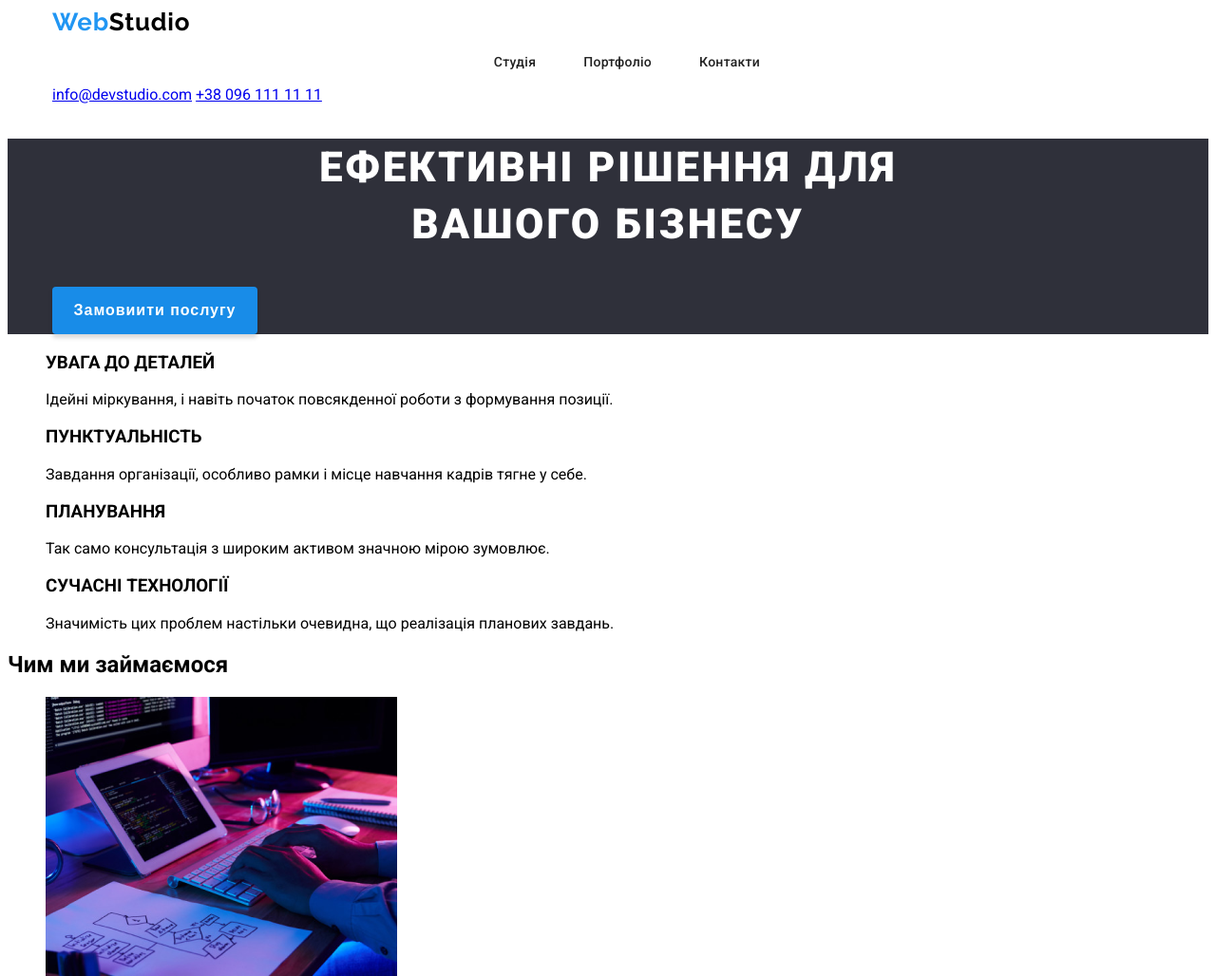
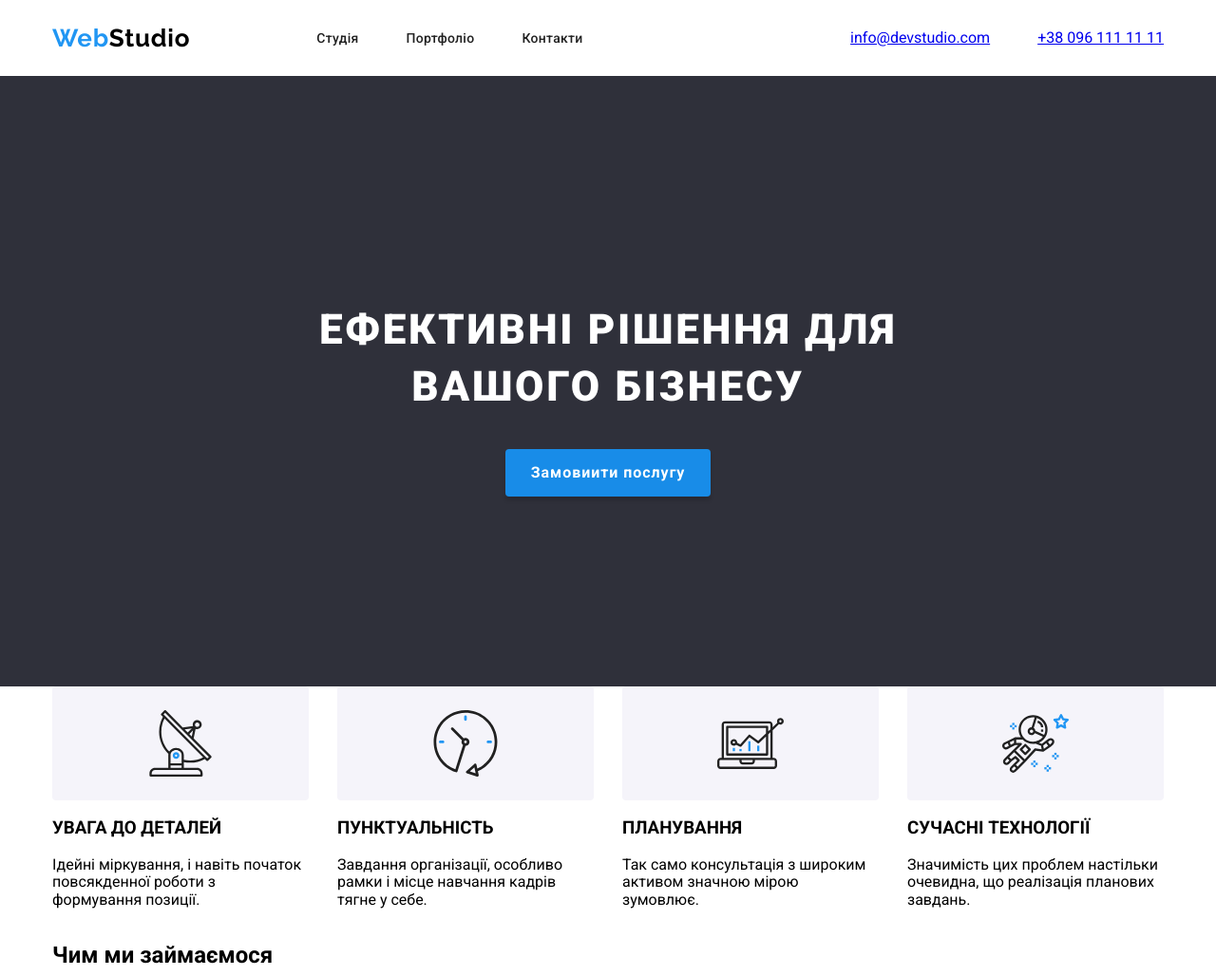
Before and after one commit to FaZT1K/WebStudio2, a plain HTML site: page index.html in a window 1280 px wide. Shown: the top 1028 px of the page at 95% size. Drawn offline with nearby package versions, Linux system fonts and the light colour scheme.

Commit message:
first commit

```diff
--- a/index.html
+++ b/index.html
@@ -6,14 +6,22 @@
     <meta name="viewport" content="width=device-width, initial-scale=1.0" />
     <title>WebStudio</title>
     <link
+      rel="stylesheet"
+      href="https://cdnjs.cloudflare.com/ajax/libs/modern-normalize/2.0.0/modern-normalize.min.css"
+      integrity="sha512-4xo8blKMVCiXpTaLzQSLSw3KFOVPWhm/TRtuPVc4WG6kUgjH6J03IBuG7JZPkcWMxJ5huwaBpOpnwYElP/m6wg=="
+      crossorigin="anonymous"
+      referrerpolicy="no-referrer"
+    />
+    <link
       href="https://fonts.googleapis.com/css2?family=Raleway:wght@700&family=Roboto:wght@400;500;700;900&display=swap"
       rel="stylesheet"
     />
     <link rel="stylesheet" href="./style.css" />
   </head>
   <body>
-    <header>
+    <header class="header">
       <div class="container">
+        <div class="header_wrapper">
           <a class="logo header_logo" href="#">Web<span>Studio</span></a>
 
           <nav>
@@ -23,10 +31,12 @@
               <li><a href="#">Контакти</a></li>
             </ul>
           </nav>
-      <div>
+        </div>
+        <div class="header_contacts">
           <a href="mailto:info@devstudio.com">info@devstudio.com</a>
           <a href="tel:+380961111111">+38 096 111 11 11</a>
-      </div></div>
+        </div>
+      </div>
     </header>
     <main>
       <section class="promo">
@@ -36,73 +46,81 @@
             вашого бізнесу<br />
           </h1>
           <button class="promo_btn">Замовиити послугу</button>
+        </div>
       </section>
-      <section>
-        <ul>
-          <li>
+      <section class="fuatures">
+        <div class="container">
+          <ul class="fuatures_list">
+            <li class="fuatures_item">
+              <div class="fueatures_item-rectangle"></div>
               <h3>УВАГА ДО ДЕТАЛЕЙ</h3>
               <p>
                 Ідейні міркування, і навіть початок повсякденної роботи з
                 формування позиції.
               </p>
             </li>
-          <li>
+            <li class="fuatures_item">
+              <div class="fueatures_item-rectangle"></div>
               <h3>ПУНКТУАЛЬНІСТЬ</h3>
               <p>
-              Завдання організації, особливо рамки і місце навчання кадрів тягне
-              у себе.
+                Завдання організації, особливо рамки і місце навчання кадрів
+                тягне у себе.
               </p>
             </li>
-          <li>
+            <li class="fuatures_item">
+              <div class="fueatures_item-rectangle"></div>
               <h3>ПЛАНУВАННЯ</h3>
               <p>
                 Так само консультація з широким активом значною мірою зумовлює.
               </p>
             </li>
-          <li>
+            <li class="fuatures_item">
+              <div class="fueatures_item-rectangle"></div>
               <h3>СУЧАСНІ ТЕХНОЛОГІЇ</h3>
               <p>
-              Значимість цих проблем настільки очевидна, що реалізація планових
-              завдань.
+                Значимість цих проблем настільки очевидна, що реалізація
+                планових завдань.
               </p>
             </li>
           </ul>
+        </div>
       </section>
       <section>
-
+        <div class="container">
           <h2>Чим ми займаємося</h2>
           <ul>
             <li><img src="./img/programing.png" alt="" /></li>
             <li><img src="./img/mobile.png" alt="" /></li>
             <li><img src="./img/design.png" alt="" /></li>
           </ul>
+        </div>
       </section>
       <section class="team">
+        <div class="container">
           <h2>Наша команда</h2>
           <ul>
             <li>
-            <div>
-              <img src="./img/ihor.jpg" alt="">
-              <h3>ihor</h3>
-            </div>
-<!--             <img class="people" src="./img/ihor.jpg" alt="Igor">
+              <img class="people" src="./img/ihor.jpg" alt="Igor" />
               <h3>Ігор Дем'яненко</h3>
               <h4>Product Designer</h4>
             </li>
             <li>
-            <img class="people" src="./img/Olha.jpg" alt="people">
+              <img class="people" src="./img/Olha.jpg" alt="people" />
               <h3>Ольга Рєпіна</h3>
               <h4>Frontend Developer</h4>
             </li>
-          <li><img class="people" src="./img/Mikhola.jpg" alt="people">
+            <li>
+              <img class="people" src="./img/Mikhola.jpg" alt="people" />
               <h3>Микола Тарасов</h3>
               <h4>Marketing</h4>
             </li>
-          <li><img class="people" src="./img/mikhail.jpg" alt="people">
+            <li>
+              <img class="people" src="./img/mikhail.jpg" alt="people" />
               <h3>Михайло Єрмаков</h3>
-            <h4>UI Designer</h4> -->
+              <h4>UI Designer</h4>
             </li>
           </ul>
+        </div>
       </section>
     </main>
     <footer class="footer">
@@ -111,7 +129,6 @@
         <a href="#">м.Київ,пр-т Лесі Українки,26</a>
         <a href="mailto:info@devstudio.com">info@devstudio.com</a>
         <a href="tel:+380961111111">+38 096 111 11 11</a>
-      </div>
       </address>
     </footer>
   </body>
--- a/style.css
+++ b/style.css
@@ -1,6 +1,9 @@
 li{
     text-decoration: none;
     list-style: none;
+}
+ul{
+    margin: 0;
 }
 body{
     font-family: "Roboto";
@@ -35,6 +38,7 @@ text-decoration: none;
 }
 .promo{
     background: #2F303A;
+    padding: 200px 0;
 }
 h1{
     font-weight: 900;
@@ -61,6 +65,10 @@ border-radius: 4px;
 width: 216px;
 height: 50px;
 border: none;
+display: block;
+margin: 0 auto;
+margin-top: 30px;
+
 }
 .footer{
     background: #2F303A;
@@ -96,3 +104,40 @@ border: none;
 height: 260px;
 flex-shrink: 0;
 }
+.header{
+    height: 80px;
+    padding: 25px 0 24px 0;
+}
+.fuatures_list{
+    display: flex;
+    justify-content: space-between;
+    padding: 0;
+}
+.fuatures_item{
+    width: 270px;
+}
+.fueatures_item-rectangle{
+    width: 100%;
+    height: 120px;
+    border-radius: 4px;
+    background: #F5F4FA;
+
+}
+.fueatures_item-rectangle::before{
+    display: block;
+    content: "";
+    background-image: url(./img/antenna.svg);
+    width: 100%;
+    height: 100%;
+    background-repeat: no-repeat;
+    background-position: center;
+}
+.fuatures_item:nth-child(2) .fueatures_item-rectangle::before{
+   background-image:url(./img/clock.svg)
+}
+.fuatures_item:nth-child(3) .fueatures_item-rectangle::before{
+    background-image:url(./img/diagram.svg)
+ }
+ .fuatures_item:nth-child(4) .fueatures_item-rectangle::before{
+    background-image:url(./img/astronaut.svg)
+ }
```
Also changed, not shown: img/antenna.svg (added), img/astronaut.svg (added), img/clock.svg (added), img/diagram.svg (added). Lines whose indentation alone changed are shown as unchanged.
